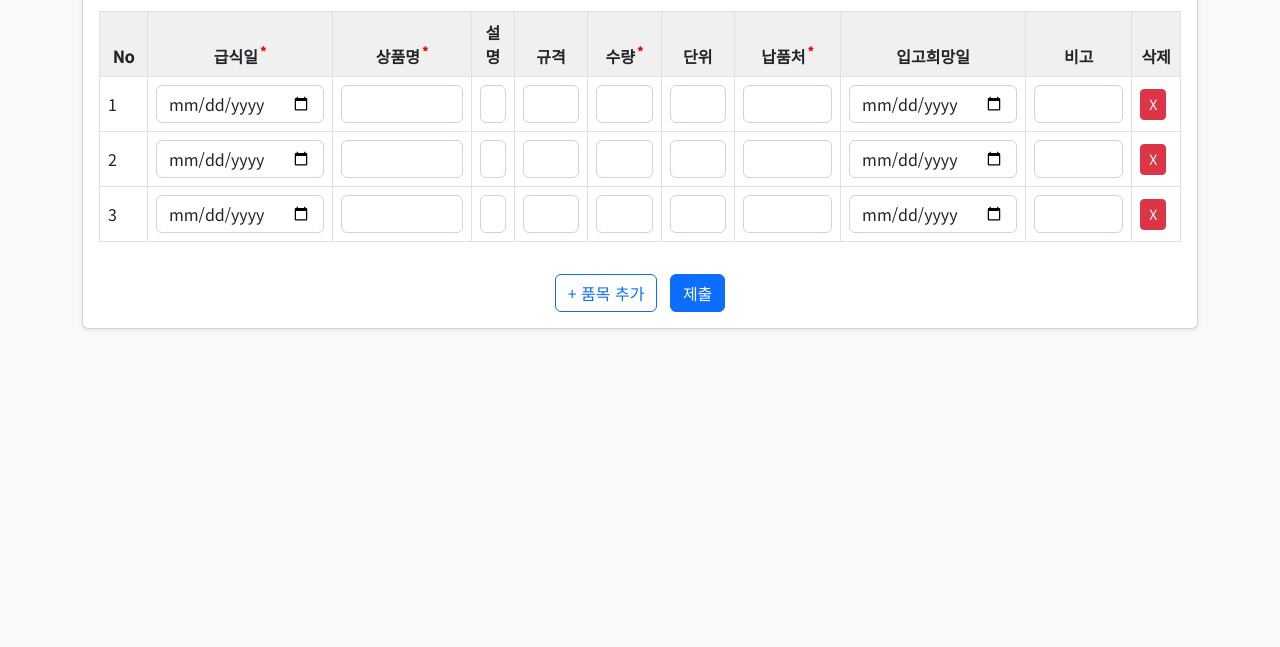
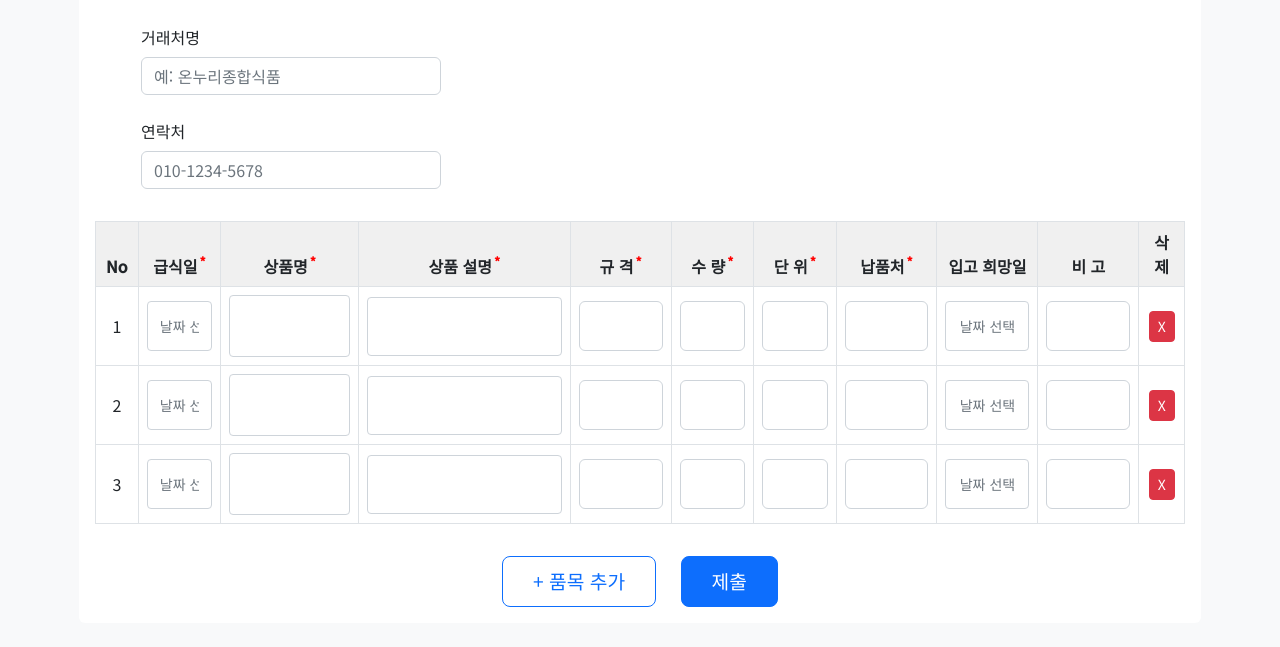
Before and after one commit to codenamenis/onnuri-order, a plain HTML site: page index.html in a window 1280 px wide. Shown: the part 194-841 px from the top of the page. Before the commit the page ends 800 px from the top, so only its background shows below. Drawn offline with nearby package versions, Linux system fonts and the light colour scheme.

Commit message:
Update index.html

```diff
--- a/index.html
+++ b/index.html
@@ -3,20 +3,52 @@
   <head>
     <meta charset="utf-8">
     <title>학교 급식 재료 주문서</title>
+    <meta name="viewport" content="width=device-width, initial-scale=1">
     <link rel="preconnect" href="https://fonts.gstatic.com">
     <link href="https://fonts.googleapis.com/css2?family=Noto+Sans+KR:wght@400;500&display=swap" rel="stylesheet">
     <link href="https://cdn.jsdelivr.net/npm/bootstrap@5.2.3/dist/css/bootstrap.min.css" rel="stylesheet">
+    <!-- Flatpickr CSS -->
+    <link rel="stylesheet" href="https://cdn.jsdelivr.net/npm/flatpickr/dist/flatpickr.min.css">
     <style>
       body {
         font-family: 'Noto Sans KR', sans-serif;
         background-color: #f8f9fa;
+        margin: 0;
       }
       h2 {
         font-weight: 600;
+        text-align: center;
+        font-size: 3.5rem; /* 타이틀 폰트 크기 (예: 3rem으로 키우거나 2rem으로 줄임) */
+        margin-top: 3rem; /* 타이틀 상단 마진 (예: 3rem으로 늘리거나 1rem으로 줄임) */
+        margin-bottom: 2rem; /* 타이틀 하단 마진 (예: 3rem으로 늘리거나 1rem으로 줄임) */
+        padding-top: 1rem; /* 타이틀 상단 패딩 (예: 2rem으로 늘리거나 0.5rem으로 줄임) */
+        padding-bottom: 1rem; /* 타이틀 하단 패딩 (예: 2rem으로 늘리거나 0.5rem으로 줄임) */
+      }
+      .container {
+        width: 90%;
+        max-width: 1600px;
+        padding: 0 15px;
+        margin: 0 auto;
+      }
+      .card {
+        border: none;
+        box-shadow: none;
+      }
+      .table {
+        width: 100%;
       }
       .table thead th {
         background-color: #f0f0f0;
-        text-align: center; /* 테이블 머릿글 중앙 정렬 */
+        text-align: center;
+      }
+      .table td {
+        text-align: center;
+        position: relative;
+        vertical-align: middle;
+      }
+      .table td input, .table td textarea {
+        width: 100%;
+        box-sizing: border-box;
       }
       .required::after {
         content: '*';
@@ -31,28 +63,128 @@
       }
       .info-input {
         margin-bottom: 1rem;
+        width: 300px;
       }
       .button-group {
-        text-align: center; /* 버튼 중앙 정렬 */
+        text-align: center;
         margin-top: 1rem;
+      }
+      /* 버튼 스타일 수정 */
+      .button-group .btn {
+        font-size: 1.2rem;
+        padding: 10px 30px;
+        border-radius: 8px;
+        margin: 0 10px;
+      }
+      /* 달력 입력 필드 스타일 */
+      .calendar-cell input[type="text"] {
+        padding: 0.375rem 0.75rem;
+        background-color: #fff;
+        border: 1px solid #ced4da;
+        border-radius: 0.25rem;
+        color: #495057;
+        height: 50px;
+        line-height: 1.5;
+        cursor: pointer;
+        text-align: center;
+      }
+      .calendar-cell input[type="text"]::placeholder {
+        color: #6c757d;
+      }
+      /* 각 열의 입력 필드 스타일 */
+      .meal-date-cell input[type="text"] {
+        font-size: 14px;
+      }
+      .product-name-cell textarea {
+        font-size: 16px;
+        min-height: 50px;
+        resize: none;
+        white-space: normal;
+        overflow-wrap: break-word;
+        text-align: center;
+        padding: 0.375rem 0.75rem;
+        border: 1px solid #ced4da;
+        border-radius: 0.25rem;
+        width: 100%;
+        box-sizing: border-box;
+      }
+      .description-cell textarea {
+        font-size: 15px;
+        min-height: 50px;
+        resize: none;
+        white-space: normal;
+        overflow-wrap: break-word;
+        text-align: left;
+        padding: 0.375rem 0.75rem;
+        border: 1px solid #ced4da;
+        border-radius: 0.25rem;
+        width: 100%;
+        box-sizing: border-box;
+      }
+      .specification-cell input[type="text"] {
+        font-size: 14px;
+        height: 50px;
+        text-align: center;
+      }
+      .quantity-cell input[type="number"] {
+        font-size: 16px;
+        height: 50px;
+        text-align: center;
+      }
+      .unit-cell input[type="text"] {
+        font-size: 14px;
+        height: 50px;
+        text-align: center;
+      }
+      .delivery-to-cell input[type="text"] {
+        font-size: 16px;
+        height: 50px;
+        text-align: center;
+      }
+      .desired-date-cell input[type="text"] {
+        font-size: 14px;
+        height: 50px;
+        text-align: center;
+      }
+      .note-cell input[type="text"] {
+        font-size: 15px;
+        height: 50px;
+        white-space: normal;
+        overflow-wrap: break-word;
+        text-align: center;
+      }
+      /* 툴팁 스타일 */
+      .table td input[title]:hover::after,
+      .table td textarea[title]:hover::after {
+        content: attr(title);
+        position: absolute;
+        background-color: #333;
+        color: #fff;
+        padding: 5px 10px;
+        border-radius: 4px;
+        z-index: 1000;
+        white-space: normal;
+        width: 200px;
+        left: 50%;
+        transform: translateX(-50%);
+        top: -40px;
+        font-size: 12px;
       }
     </style>
   </head>
   <body>
     <div class="container my-4">
-      <div class="card shadow-sm">
+      <div class="card">
         <div class="card-body">
-          <h2 class="mb-4">학교 급식 재료 주문서</h2>
+          <h2>발 주 서</h2> <!-- 타이틀: 폰트 크기와 위치는 CSS의 h2 스타일에서 조정 -->
 
-          <!-- 발신자 정보 영역 (이메일, 발신자명 삭제, 왼쪽 정렬) -->
-          <div class="row g-3 mb-3">
-            <div class="col-md-3">
+          <!-- 발신자 정보 영역 (1열 2행) -->
+          <div class="row g-3 mb-3 justify-content-center">
+            <div class="col-md-11">
               <label class="info-label">거래처명</label>
-              <input type="text" class="form-control info-input" id="company" placeholder="예: 온누리종합식품">
-            </div>
-            <div class="col-md-3">
-              <label class="info-label">연락처</label>
-              <input type="text" class="form-control info-input" id="phone" placeholder="010-1234-5678">
+              <input type="text" class="form-control info-input" id="company" placeholder="예: 온누리종합식품" spellcheck="false">
+              <label class="info-label mt-2">연락처</label>
+              <input type="text" class="form-control info-input" id="phone" placeholder="010-1234-5678" spellcheck="false">
             </div>
           </div>
 
@@ -62,15 +194,15 @@
               <thead>
                 <tr>
                   <th style="width:50px;">No</th>
-                  <th style="width:120px;" class="required">급식일</th>
-                  <th style="width:160px;" class="required">상품명</th>
-                  <th>설명</th>
-                  <th style="width:80px;">규격</th>
-                  <th style="width:80px;" class="required">수량</th>
-                  <th style="width:80px;">단위</th>
-                  <th style="width:120px;" class="required">납품처</th>
-                  <th style="width:120px;">입고희망일</th>
-                  <th style="width:120px;">비고</th>
+                  <th style="width:150px;" class="required">급식일</th>
+                  <th style="width:300px;" class="required">상품명</th>
+                  <th style="width:500px;" class="required">상품 설명</th>
+                  <th style="width:200px;" class="required">규 격</th>
+                  <th style="width:150px;" class="required">수 량</th>
+                  <th style="width:150px;" class="required">단 위</th>
+                  <th style="width:200px;" class="required">납품처</th>
+                  <th style="width:200px;">입고 희망일</th>
+                  <th style="width:200px;">비 고</th>
                   <th style="width:50px;">삭제</th>
                 </tr>
               </thead>
@@ -82,13 +214,17 @@
 
           <!-- 버튼 영역 (중앙 정렬) -->
           <div class="button-group">
-            <button class="btn btn-outline-primary me-2" onclick="addRow()">+ 품목 추가</button>
-            <button class="btn btn-primary" onclick="submitOrder()">제출</button>
+            <button class="btn btn-outline-primary btn-lg" onclick="addRow()">+ 품목 추가</button>
+            <button class="btn btn-primary btn-lg" onclick="submitOrder()">제출</button>
           </div>
         </div>
       </div>
     </div>
 
+    <!-- Flatpickr JS -->
+    <script src="https://cdn.jsdelivr.net/npm/flatpickr"></script>
+    <!-- Flatpickr 한국어 로케일 -->
+    <script src="https://cdn.jsdelivr.net/npm/flatpickr/dist/l10n/ko.js"></script>
     <script>
       let rowCount = 0;
 
@@ -103,39 +239,61 @@
         const row = document.createElement("tr");
         row.innerHTML = `
           <td>${rowCount}</td>
-          <td><input type="date" class="form-control" name="mealDate" onchange="formatDate(this)"></td>
-          <td><input type="text" class="form-control" name="productName"></td>
-          <td><input type="text" class="form-control" name="description"></td>
-          <td><input type="text" class="form-control" name="specification"></td>
-          <td><input type="number" class="form-control" name="quantity"></td>
-          <td><input type="text" class="form-control" name="unit"></td>
-          <td><input type="text" class="form-control" name="deliveryTo"></td>
-          <td><input type="date" class="form-control" name="desiredDate" onchange="formatDate(this)"></td>
-          <td><input type="text" class="form-control" name="note"></td>
+          <td class="calendar-cell meal-date-cell"> <!-- 2열: 급식일 -->
+            <input type="text" name="mealDate" placeholder="날짜 선택" readonly spellcheck="false">
+          </td>
+          <td class="product-name-cell"> <!-- 3열: 상품명 -->
+            <textarea class="form-control" name="productName" oninput="adjustTextareaHeight(this); this.setAttribute('title', this.value)" spellcheck="false"></textarea>
+          </td>
+          <td class="description-cell"> <!-- 4열: 설명 -->
+            <textarea class="form-control" name="description" oninput="adjustTextareaHeight(this); this.setAttribute('title', this.value)" spellcheck="false"></textarea>
+          </td>
+          <td class="specification-cell"> <!-- 5열: 규격 -->
+            <input type="text" class="form-control" name="specification" maxlength="12" oninput="this.setAttribute('title', this.value)" spellcheck="false">
+          </td>
+          <td class="quantity-cell"> <!-- 6열: 수량 -->
+            <input type="number" class="form-control" name="quantity" maxlength="12" oninput="this.setAttribute('title', this.value)" spellcheck="false">
+          </td>
+          <td class="unit-cell"> <!-- 7열: 단위 -->
+            <input type="text" class="form-control" name="unit" maxlength="12" oninput="this.setAttribute('title', this.value)" spellcheck="false">
+          </td>
+          <td class="delivery-to-cell"> <!-- 8열: 납품처 -->
+            <input type="text" class="form-control" name="deliveryTo" maxlength="12" oninput="this.setAttribute('title', this.value)" spellcheck="false">
+          </td>
+          <td class="calendar-cell desired-date-cell"> <!-- 9열: 입고희망일 -->
+            <input type="text" name="desiredDate" placeholder="날짜 선택" readonly spellcheck="false">
+          </td>
+          <td class="note-cell"> <!-- 10열: 비고 -->
+            <input type="text" class="form-control" name="note" oninput="this.setAttribute('title', this.value)" spellcheck="false">
+          </td>
           <td><button class="btn btn-sm btn-danger" onclick="this.parentElement.parentElement.remove()">X</button></td>
         `;
         tbody.appendChild(row);
+
+        // Flatpickr 초기화 (한국어 로케일 적용)
+        flatpickr(".calendar-cell input[name='mealDate'], .calendar-cell input[name='desiredDate']", {
+          dateFormat: "Y-m-d",
+          locale: "ko",
+          onChange: function(selectedDates, dateStr, instance) {
+            const weekdays = ['일', '월', '화', '수', '목', '금', '토'];
+            const date = new Date(dateStr);
+            const formatted = `${dateStr} (${weekdays[date.getDay()]})`;
+            instance.element.value = formatted;
+            instance.element.setAttribute('title', formatted);
+          }
+        });
       }
 
-      // 날짜 포맷팅 함수 (yyyy-mm-dd (요일))
-      function formatDate(input) {
-        const date = new Date(input.value);
-        if (!isNaN(date)) {
-          const weekdays = ['일', '월', '화', '수', '목', '금', '토'];
-          const formatted = `${input.value} (${weekdays[date.getDay()]})`;
-          input.nextElementSibling ? input.nextElementSibling.remove() : null;
-          const span = document.createElement('span');
-          span.textContent = formatted;
-          input.parentElement.appendChild(span);
-          input.style.display = 'none'; // 입력 필드 숨기고 포맷된 텍스트 표시
-        }
+      // textarea 높이 동적 조정 함수
+      function adjustTextareaHeight(textarea) {
+        textarea.style.height = 'auto';
+        textarea.style.height = `${textarea.scrollHeight}px`;
       }
 
       function submitOrder() {
         const company = document.getElementById("company").value.trim();
         const phone = document.getElementById("phone").value.trim();
 
-        // 발신자 정보 유효성 검사
         if (!company || !phone) {
           alert("📌 거래처명과 연락처를 모두 입력해주세요.");
           return;
@@ -146,7 +304,7 @@
         let hasError = false;
 
         rows.forEach((row, index) => {
-          const cells = row.querySelectorAll("input");
+          const cells = row.querySelectorAll("input, textarea");
           const item = {
             mealDate: cells[0].value,
             productName: cells[1].value,
@@ -159,11 +317,9 @@
             note: cells[8].value
           };
 
-          // 필수 항목이 모두 채워진 경우만 추가
-          if (item.mealDate && item.productName && item.quantity && item.deliveryTo) {
+          if (item.mealDate && item.productName && item.description && item.specification && item.quantity && item.unit && item.deliveryTo) {
             items.push(item);
-          } else if (item.mealDate || item.productName || item.quantity || item.deliveryTo) {
-            // 일부만 입력된 경우 오류
+          } else if (item.mealDate || item.productName || item.description || item.specification || item.quantity || item.unit || item.deliveryTo) {
             alert(`🚨 ${index + 1}번째 품목에 필수 항목이 누락됐습니다.`);
             hasError = true;
             return;
```
